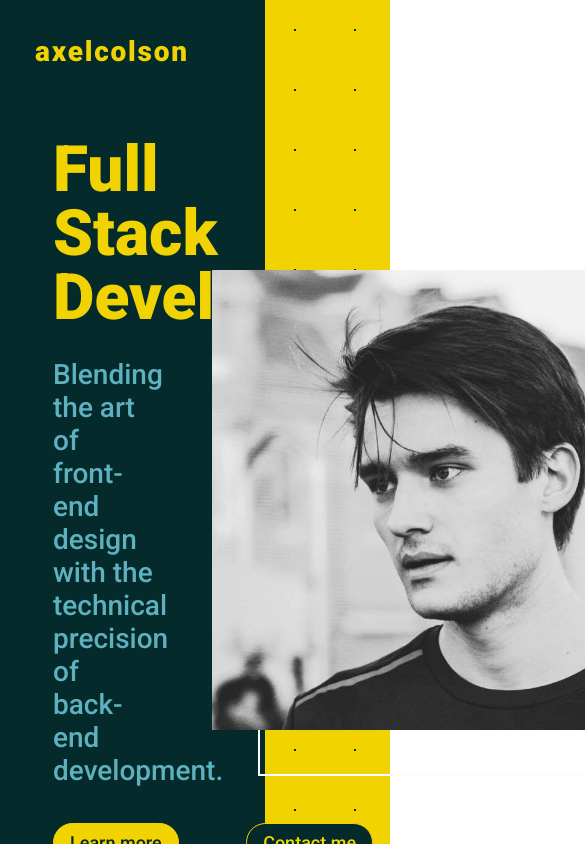
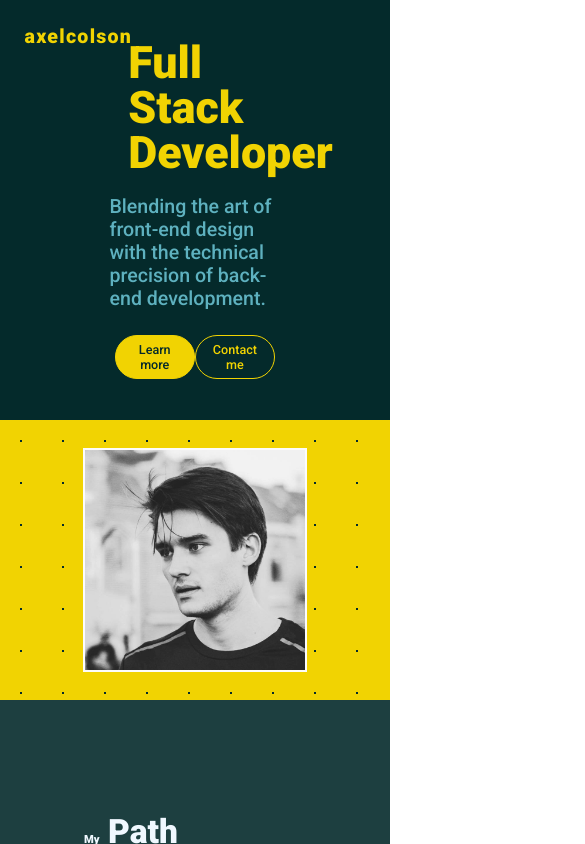
Before and after one commit to axelcolson/my-portfolio, a React (Create React App) app: page / in a window 390 px wide. Shown: the top 844 px of the page, 585 px wide, since content can reach past the window. Built offline with nearby package versions, Linux system fonts and the light colour scheme.

Commit message:
Added media screens for smaller displays in App + Header

```diff
--- a/src/App.css
+++ b/src/App.css
@@ -14,7 +14,6 @@ html {
 }
 
 .App-header {
-  background-color: #282c34;
   min-height: 100vh;
   display: flex;
   flex-direction: column;
@@ -47,3 +46,15 @@ html {
   background-color: var(--main-dark-background);
   box-shadow: 0 -100vh 0 100vh var(--main-dark-color), 0 0 15px 5px black;
 }
+
+@media screen  and (max-width: 1440px){
+  html {
+    font-size: 8px;
+  }
+}
+
+@media screen  and (max-width: 1080px){
+  html {
+    font-size: 7px;
+  }
+}
--- a/src/components/Header.tsx
+++ b/src/components/Header.tsx
@@ -25,11 +25,12 @@ const Header: React.FC<HeaderProps> = (props) => {
                 <a href='https://www.linkedin.com/in/axel-colson-a78814154/' target='_blank' className='header-button' id='learn-more-btn-header' rel="noreferrer">Learn more</a>
                 <a href='mailto:axel_colson@hotmail.com' className='header-button' id='contact-me-btn-header'>Contact me</a>
               </div>
-              <div id='profile-img-container'></div>
-              <div id='floating-square'></div>
           </div>
         </div>
-        <div id='right-side-header'></div>
+        <div id='right-side-header'>
+          <div id='profile-img-container'></div>
+          <div id='floating-square'></div>
+        </div>
       </div>
     </header>
 
--- a/src/stylesheets/Header.css
+++ b/src/stylesheets/Header.css
@@ -15,10 +15,10 @@
 #left-side-header {
   width: 68%;
   background-color: var(--main-dark-color);
-  position: relative;
   display: flex;
   justify-content: center;
   align-items: center;
+  padding: 0 4rem;
 }
 
 
@@ -27,13 +27,13 @@
   background-color: var(--main-yellow);
   background-image: radial-gradient(var(--main-dark-color) 1px, transparent 0);
   background-size: 6rem 6rem;
+  position: relative;
+  display: flex;
+  justify-content: center;
+
 }
 
 
-#left-side-container {
-  width: 60%;
-  position: relative;
-}
 
 #home-btn {
   text-decoration: none;
@@ -116,7 +116,7 @@
   background-repeat: no-repeat;
   position: absolute;
   top: 50%; /* Center the image vertically */
-  left: 100%; /* Move the image to the right edge of the left-side-header */
+  left: -50%; /* Move the image to the right edge of the left-side-header */
   transform: translate(0, -50%); /* Adjust the position to the center of the image */
   z-index: 11; /* Ensure the image is above other elements */
   transition: 1s;
@@ -128,7 +128,76 @@
   height: 46rem;
   border: 2px solid #FCFCFC; /* Set the background color of the square */
   top: 50%; /* Center the image vertically */
-  left: 100%; /* Move the image to the right edge of the left-side-header */
+  left: -50%; /* Move the image to the right edge of the left-side-header */
   transform: translate(10%, -40%);
   z-index: 1; /* Ensure the square is behind the profile image */
 }
+
+
+@media screen and (max-width: 840px) {
+  #header-container{
+    display: flex;
+    flex-direction: column;
+    justify-content: center;
+    height: 100rem;
+    width: 100%;
+  }
+  #left-side-header {
+    width: 100%;
+    height: 60%;
+    background-color: var(--main-dark-color);
+    position: relative;
+    display: flex;
+    justify-content: center;
+    align-items: center;
+  }
+
+
+  #left-side-container {
+    width: 80%;
+    position: relative;
+    display: flex;
+    flex-direction: column;
+    justify-content: center;
+    align-items: center;
+  }
+
+  #button-container{
+    width: 60%;
+    display: flex;
+    flex-direction: row;
+    margin: 0;
+    justify-content: space-around;
+  }
+
+  #right-side-header {
+    width: 100%;
+    height: 40%;
+    background-color: var(--main-yellow);
+    display: flex;
+    justify-content: center;
+    align-items: center;
+  }
+
+  #profile-img-container {
+    position: relative;
+    top: 0; /* Center the image vertically */
+    left: 0; /* Move the image to the right edge of the left-side-header */
+    transform: translate(0, 0);
+    width: 32rem;
+    height: 32rem;
+    border: 2px solid #FCFCFC;
+    z-index: 1;
+  }
+
+  #floating-square {
+    top: 0; /* Center the image vertically */
+    left: 0; /* Move the image to the right edge of the left-side-header */
+    transform: translate(0, 0);
+    width: 32rem;
+    height: 32rem;
+    border: 2px solid #FCFCFC;
+    z-index: 1;
+    display: none;
+  }
+}
```
